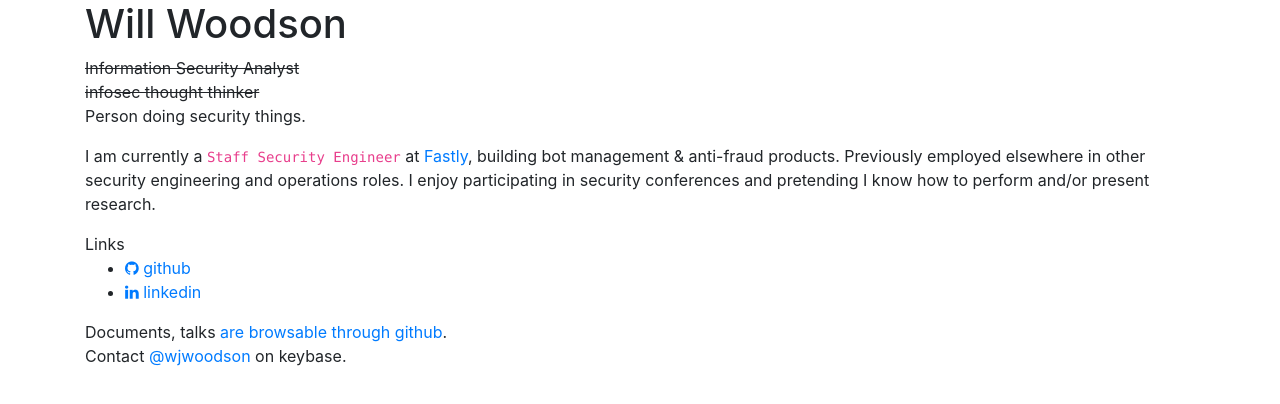
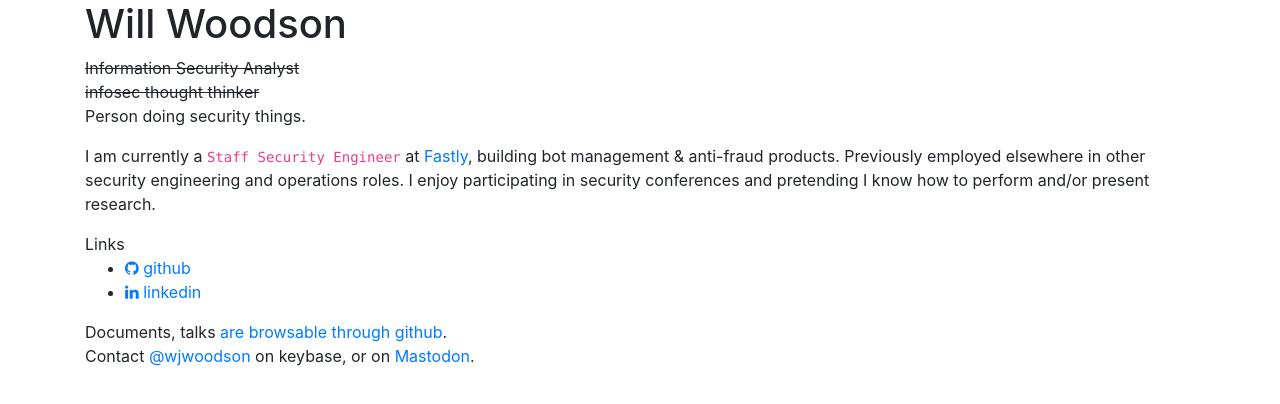
Before and after one commit to wjwoodson/wjwoodson.github.io, a plain HTML site: page index.html in a window 1280 px wide. Drawn offline with nearby package versions, Linux system fonts and the light colour scheme.

Commit message:
Update index.html

```diff
--- a/index.html
+++ b/index.html
@@ -52,7 +52,7 @@
     <p>
       Documents, talks <a href="https://github.com/wjwoodson/wjwoodson.github.io/tree/main/documents" target="_blank"
       rel="noopener">are browsable through github</a>.<br />
-      Contact <a href="https://keybase.io/wjwoodson" target="_blank" rel="noopener">@wjwoodson</a> on keybase.
+      Contact <a href="https://keybase.io/wjwoodson" target="_blank" rel="noopener">@wjwoodson</a> on keybase, or on <a rel="me" href="https://infosec.exchange/@wjwoodson">Mastodon</a>.
     </p>
   </div>
 </body>
```
